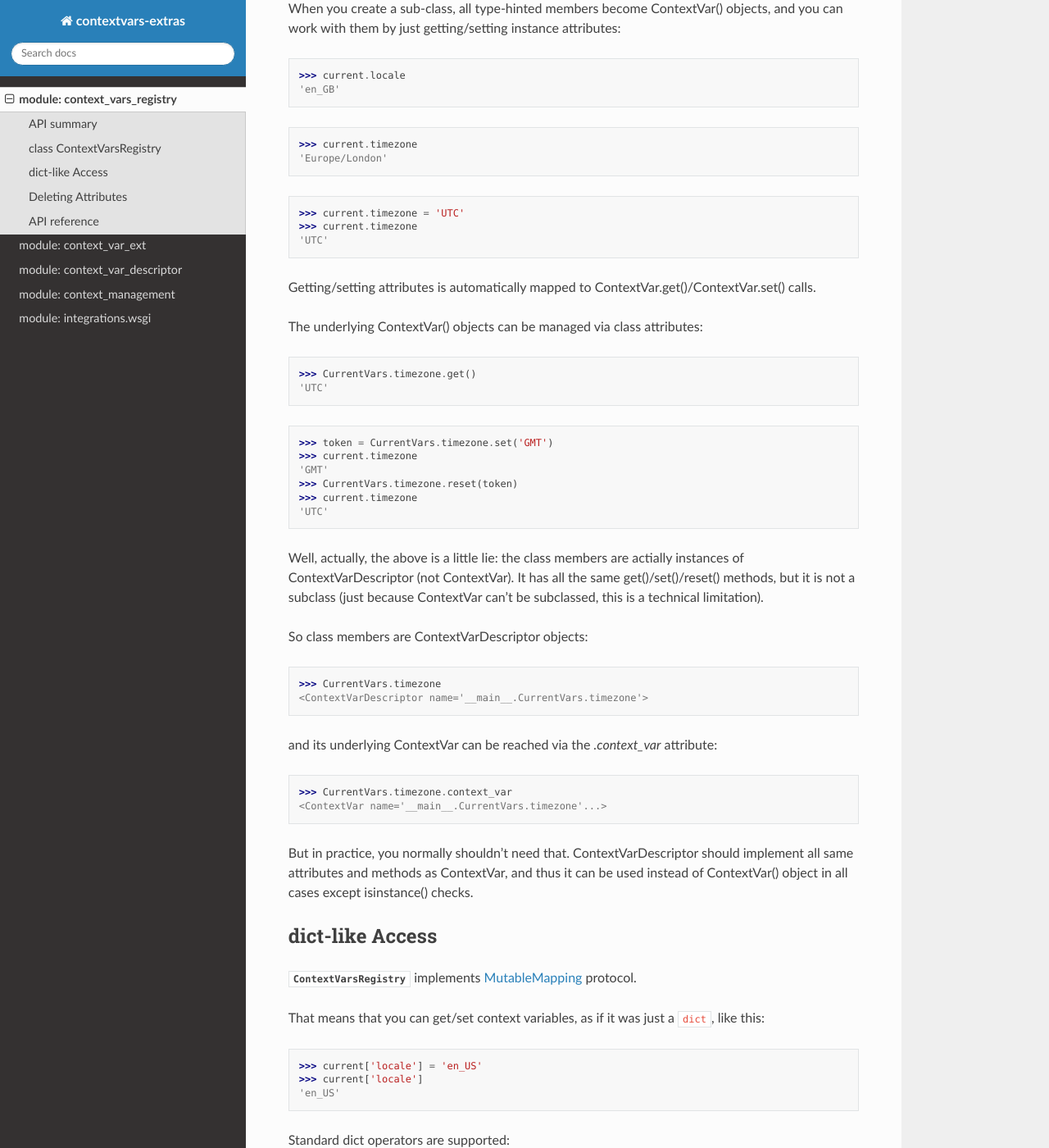
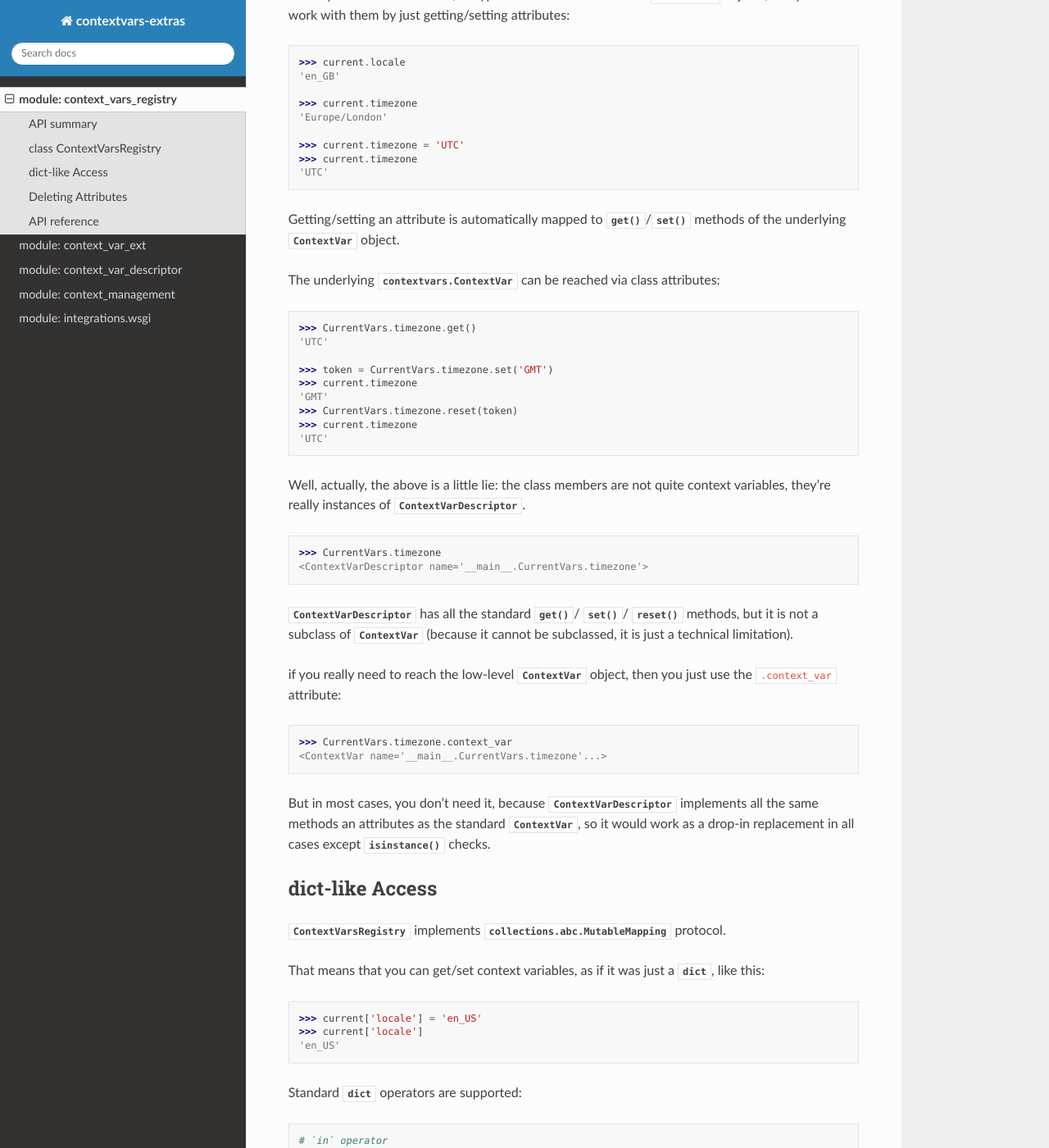
Before and after one commit to vdmit11/contextvars-registry, a Sphinx documentation site: the page built from docs/context_vars_registry.rst, in a window 1280 px wide and 1400 px high, scrolled down 1370 px. Shown: the whole window at 82% size. Built offline with Sphinx 7.4.7 and the Read the Docs theme 2.0.0, drawn with Linux system fonts in a browser that asks for light colours; some of the changed text lies outside the part shown.

Commit message:
doc: improve formatting in the context_vars_registry.rst
Here I just walked through the whole page, and added missing
formatting everywhere. Mostly it is just missing references
to classes/functions, and some forgotten `::` before code blocks.

Also, some minor changes in the text to make it look better
on the page.

```diff
--- a/docs/context_vars_registry.rst
+++ b/docs/context_vars_registry.rst
@@ -41,7 +41,9 @@ API summary
 class ContextVarsRegistry
 -------------------------
 
-The idea is simple: you create a sub-class, and declare your variables using type annotations:
+:class:`ContextVarsRegistry` is a container that makes context variables behave like ``@property``.
+
+The idea is simple: you create a sub-class, and declare your variables using type annotations::
 
     >>> from contextvars_extras import ContextVarsRegistry
 
@@ -53,8 +55,8 @@ The idea is simple: you create a sub-class, and declare your variables using typ
 
     >>> current = CurrentVars()
 
-When you create a sub-class, all type-hinted members become ContextVar() objects,
-and you can work with them by just getting/setting instance attributes:
+When you create a sub-class, all type-hinted members become :class:`~contextvars.ContextVar`
+objects, and you can work with them by just getting/setting attributes::
 
     >>> current.locale
     'en_GB'
@@ -66,9 +68,11 @@ and you can work with them by just getting/setting instance attributes:
     >>> current.timezone
     'UTC'
 
-Getting/setting attributes is automatically mapped to ContextVar.get()/ContextVar.set() calls.
+Getting/setting an attribute is automatically mapped to
+:meth:`~contextvars.ContextVar.get`/:meth:`~contextvars.ContextVar.set` methods
+of the underlying :class:`~contextvars.ContextVar` object.
 
-The underlying ContextVar() objects can be managed via class attributes:
+The underlying :class:`contextvars.ContextVar` can be reached via class attributes::
 
     >>> CurrentVars.timezone.get()
     'UTC'
@@ -80,40 +84,43 @@ The underlying ContextVar() objects can be managed via class attributes:
     >>> current.timezone
     'UTC'
 
-Well, actually, the above is a little lie: the class members are actially instances of
-ContextVarDescriptor (not ContextVar). It has all the same get()/set()/reset() methods, but it
-is not a subclass (just because ContextVar can't be subclassed, this is a technical limitation).
-
-So class members are ContextVarDescriptor objects:
+Well, actually, the above is a little lie: the class members are not quite context variables,
+they're really instances of :class:`~contextvars_extras.context_var_descriptor.ContextVarDescriptor`.
 
     >>> CurrentVars.timezone
     <ContextVarDescriptor name='__main__.CurrentVars.timezone'>
 
-and its underlying ContextVar can be reached via the `.context_var` attribute:
+:class:`~contextvars_extras.context_var_descriptor.ContextVarDescriptor` has all the standard
+:meth:`~contextvars_extras.context_var_descriptor.ContextVarDescriptor.get`/
+:meth:`~contextvars_extras.context_var_descriptor.ContextVarDescriptor.set`/
+:meth:`~contextvars_extras.context_var_descriptor.ContextVarDescriptor.reset`
+methods, but it is not a subclass of :class:`~contextvars.ContextVar` (because it
+cannot be subclassed, it is just a technical limitation).
+
+if you really need to reach the low-level :class:`~contextvars.ContextVar` object,
+then you just use the ``.context_var`` attribute::
 
     >>> CurrentVars.timezone.context_var
     <ContextVar name='__main__.CurrentVars.timezone'...>
 
-But in practice, you normally shouldn't need that.
-ContextVarDescriptor should implement all same attributes and methods as ContextVar,
-and thus it can be used instead of ContextVar() object in all cases except isinstance() checks.
+But in most cases, you don't need it, because
+:class:`~contextvars_extras.context_var_descriptor.ContextVarDescriptor` implements all the same
+methods an attributes as the standard :class:`~contextvars.ContextVar`, so it would work
+as a drop-in replacement in all cases except :func:`isinstance` checks.
 
 
 dict-like Access
 ----------------
 
-:class:`ContextVarsRegistry` implements MutableMapping_ protocol.
+:class:`ContextVarsRegistry` implements :class:`collections.abc.MutableMapping` protocol.
 
-.. _MutableMapping:
-   https://docs.python.org/3/library/collections.abc.html#collections.abc.MutableMapping
-
-That means that you can get/set context variables, as if it was just a ``dict``, like this::
+That means that you can get/set context variables, as if it was just a :class:`dict`, like this::
 
     >>> current['locale'] = 'en_US'
     >>> current['locale']
     'en_US'
 
-Standard dict operators are supported::
+Standard :class:`dict` operators are supported::
 
     # `in` operator
     >>> 'locale' in current
@@ -158,18 +165,19 @@ Other ``dict`` methods are supported as well::
 Deleting Attributes
 -------------------
 
-In Python, it is not possible to delete a ``ContextVar`` object.
-(well, technically, it could be deleted, but that leads to a memory leak, so we forbid deletion).
+In Python, it is not possible to delete a :class:`~contextvars.ContextVar` object.
+(an attempt to do so causes a memory leak, so you shall never really delete context variables).
 
 So, we have to do some trickery to implement deletion...
 
-When you call ``del`` or ``delattr()``, we don't actually delete anything,
-but instead we write to the variable a special token object called ``DELETED``.
+When you call ``del`` or :func:`delattr`, we don't actually delete anything,
+but instead we write to the variable a special sentinel object called
+:data:`~contextvars_extras.context_var_ext.DELETED`.
 
 Later on, when the variable is read, there is a ``if`` check under the hood,
-that detects the special token and throws an exception.
+that detects the special sentinel object, and throws an exception.
 
-On the high level, you should never notice this hack.
+On the high level, you should never notice this trick.
 Attribute mechanics works as expected, as if the attribute is really deleted, check this out::
 
 
@@ -192,15 +200,17 @@ Attribute mechanics works as expected, as if the attribute is really deleted, ch
     >>> getattr(current, 'user_id', 'DEFAULT_VALUE')
     'DEFAULT_VALUE'
 
-...but if you try to use :meth:`~.ContextVarDescriptor.get_raw` method,
-you will get that special ``DELETED`` object stored in the ``ContextVar``::
+The only case when you see this special :data:`~contextvars_extras.context_var_ext.DELETED` object
+is when you use some low-level stuff, like :func:`save_context_vars_registry`, or
+the :meth:`~.ContextVarDescriptor.get_raw` method::
 
     >>> CurrentVars.user_id.get_raw()
     <DELETED>
 
-So, long story short: once allocated, a ``ContextVar`` object lives forever in the registry.
+So, long story short: once a :class:`contextvars.ContextVar` object is allocated,
+it lives forever in the registry.
 When you delete it, we only mark it as deleted, but never actually delete it.
-All this thing happens under the hood, and normally you shouln't notice that.
+All this thing happens under the hood, and normally you shouln't notice it.
 
 
 API reference
```
Also changed, not shown: other parts of docs/context_vars_registry.rst (+1 -1 lines).
